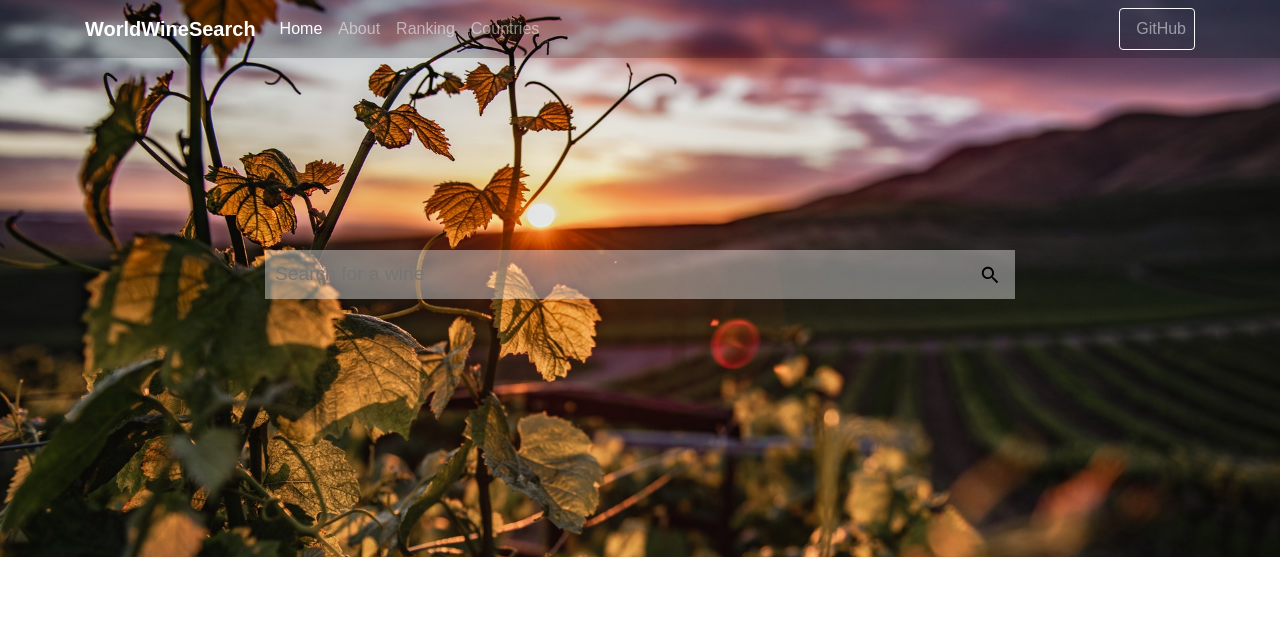
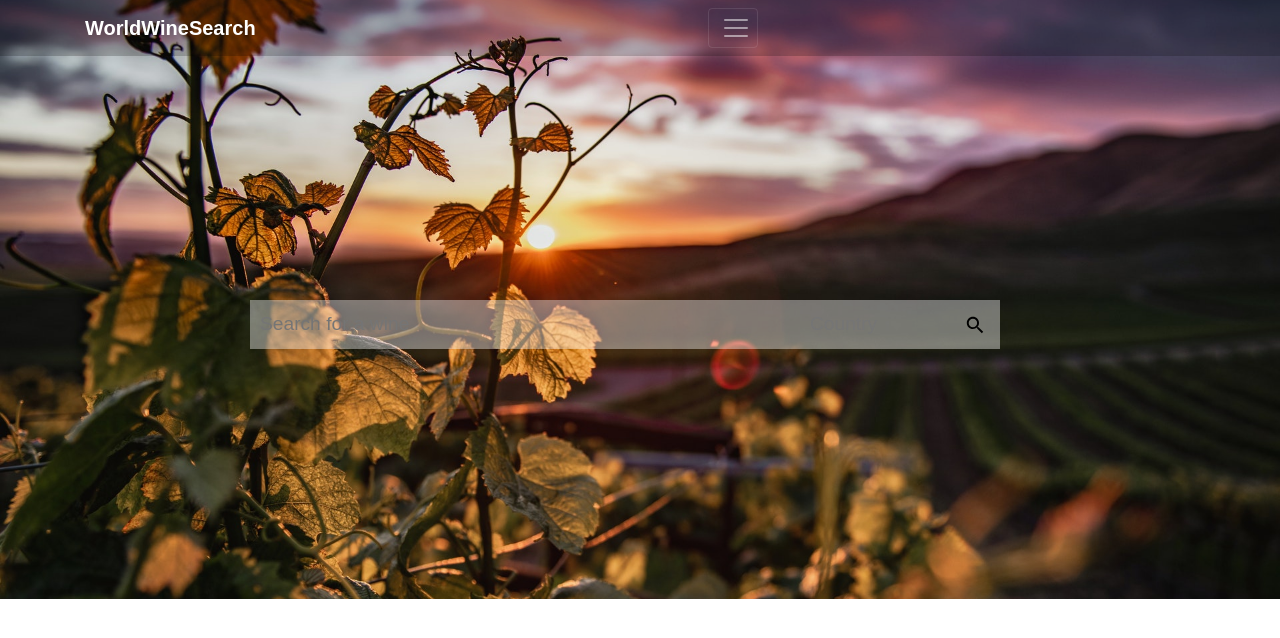
Before and after one commit to xdth/WorldWineApp_frontend_bkp, a React (Create React App) app: page / in a window 1280 px wide. Shown: the top 638 px of the page. Built offline with nearby package versions, Linux system fonts and the light colour scheme.

Commit message:
hamburger toggle

```diff
--- a/src/App.css
+++ b/src/App.css
@@ -1,11 +1,15 @@
+/* navbar */
+
 @media (min-width: 800px) and (max-width: 850px) {
   .navbar:not(.top-nav-collapse) {
-      background: #1C2331!important;
+      background: red!important;
   }
 }
-.view,body,html{height:100%}.navbar{background-color:rgba(0,0,0,.2)}.page-footer,
-.top-nav-collapse{background-color:#1C2331}
-@media only screen and (max-width:768px){.navbar{background-color:#1C2331}}
+.view,body,html{height:100%}
+.navbar{background-color:rgba(0,0,0,.2)}
+.page-footer,
+.top-nav-collapse{background-color:gray}
+@media only screen and (max-width:768px){.navbar{background-color:purple}}
 
 
 
@@ -17,10 +21,7 @@ body {
 
 .header {
   background-color: #f1f1f1;
-  padding: 250px 250px;
-  color: black;
   text-align: center;
-  font-size: 1.2em;
   font-weight: bold;
   position: fixed;
   top: 0;
@@ -32,25 +33,22 @@ body {
   background-image: url("/images/wine4.jpg");
 }
 
+.header-unscrolled {
+  padding: 250px 250px;
+  font-size: 1.2em;
+}
+
 .header-scrolled {
-  background-color: red;
-  padding: 5px 5px;
-  color: black;
-  text-align: center;
+  padding: 10px 5px;
   font-size: 0.7em;
-  font-weight: bold;
-  position: fixed;
-  top: 0;
-  width: 100%;
-  transition: 0.5s;
-  background-size: cover;
-  background-repeat: no-repeat;
-  background-position: center;
-  background-image: url("/images/wine4.jpg");
 }
 
 .header-scrolled button {
   width: 3%;
+}
+
+.container-fluid {
+  padding:0 0 0 0;
 }
 
 .content {
@@ -86,3 +84,9 @@ input,button {
 button {
   width: 50px;
 }
+
+/* form */
+form {
+  margin-top: 50px;
+  text-align: center;
+}
--- a/src/App.js
+++ b/src/App.js
@@ -77,24 +77,27 @@ class App extends React.Component {
     return (
       <>
       <Navbar />
-  <div className={this.state.scrolled ? 'header-scrolled' : 'header'} id="header">
-      <form onSubmit={this.handleSubmit}>
-        <label>
+      <div className="container-fluid">
+      <div className={this.state.scrolled ? 'header header-scrolled' : 'header header-unscrolled'} id="header">
+          <form className="form-inline" onSubmit={this.handleSubmit}>
+          <div class="form-group">
             <input type="text" className={'search-wine'} value={this.state.title} onChange={this.handleChangeTitle} placeholder="Search for a wine" />
-        </label>
-        <label>
+          </div>
+          <div class="form-group">
               <input type="text" className={'search-country'} value={this.state.country} onChange={this.handleChangeCountry} placeholder="Country" />
-        </label>
+          </div>
+          <div class="form-group">
             <button type="submit" value="Submit" class="btn-search">
                   <svg xmlns="http://www.w3.org/2000/svg" width="75%" viewBox="0 0 24 24">
                     <path d="M15.5 14h-.79l-.28-.27C15.41 12.59 16 11.11 16 9.5 16 5.91 13.09 3 9.5 3S3 5.91 3 9.5 5.91 16 9.5 16c1.61 0 3.09-.59 4.23-1.57l.27.28v.79l5 4.99L20.49 19l-4.99-5zm-6 0C7.01 14 5 11.99 5 9.5S7.01 5 9.5 5 14 7.01 14 9.5 11.99 14 9.5 14z"></path>
                   </svg>
             </button>
+          </div>
           </form>
       </div>
+      <Wines wines={this.state.wines} />
+      </div>{/* container */}
 
-
-  <Wines wines={this.state.wines} />
 
 
 
--- a/src/components/navbar.js
+++ b/src/components/navbar.js
@@ -5,8 +5,9 @@ const Navbar = () => {
 
         <>
         {/* Navbar */}
-        <nav class="navbar fixed-top navbar-expand-lg navbar-dark scrolling-navbar">
-            <div class="container">
+        {/* <nav class="navbar fixed-top navbar-expand-lg navbar-dark scrolling-navbar"> */}
+        <nav class="navbar fixed-top navbar-dark scrolling-navbar">
+            <div className="container">
 
               {/* Logo */}
               <a class="navbar-brand" href="/" target="_blank">
@@ -25,18 +26,11 @@ const Navbar = () => {
                 {/* Left */}
                 <ul class="navbar-nav mr-auto">
                   <li class="nav-item active">
-                    <a class="nav-link" href="#">Home
-                      <span class="sr-only">(current)</span>
-                    </a>
-                  </li>
-                  <li class="nav-item">
-                    <a class="nav-link" href="/about" target="_blank">About</a>
-                  </li>
-                  <li class="nav-item">
-                    <a class="nav-link" href="/ranking" target="_blank">Ranking</a>
-                  </li>
-                  <li class="nav-item">
-                    <a class="nav-link" href="/countries" target="_blank">Countries</a>
+                      {/*
+                        <a class="nav-link" href="#">Home
+                        <span class="sr-only">(current)</span>
+                        </a>
+                     */}
                   </li>
                 </ul>
 
@@ -48,10 +42,13 @@ const Navbar = () => {
                     </a>
                   </li>
                   <li class="nav-item">
-                    <a href="#" class="nav-link border border-light rounded"
-                      target="_blank">
-                      <i class="fab fa-github mr-2"></i>GitHub
-                    </a>
+                    <a class="nav-link" href="/ranking" target="_blank">Ranking</a>
+                  </li>
+                  <li class="nav-item">
+                    <a class="nav-link" href="/countries" target="_blank">Countries</a>
+                  </li>
+                  <li class="nav-item">
+                    <a class="nav-link" href="/about" target="_blank">About</a>
                   </li>
                 </ul>
 
```
Lines whose indentation alone changed are shown as unchanged.
